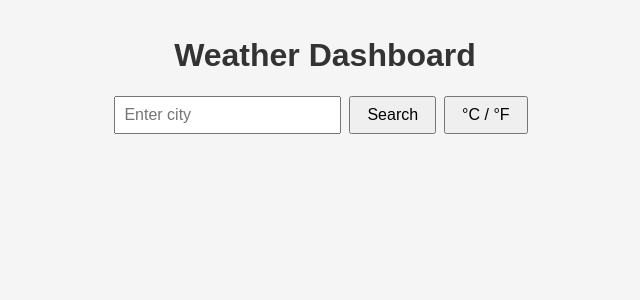
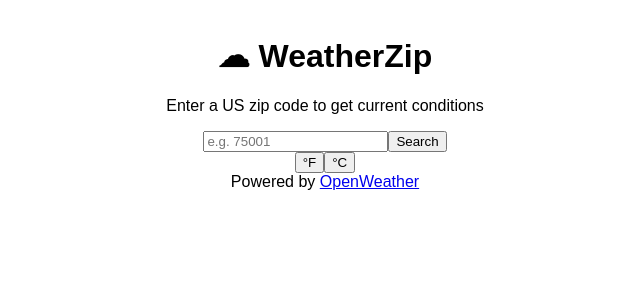
Before and after one commit to AryanBhasin1/weather_app, a React (Create React App) app: page / in a window 1280 px wide. Shown: the top 300 px of the page, without its empty margins (315-955 px from the left). Built offline with nearby package versions, Linux system fonts and the light colour scheme.

Commit message:
Refactor App component and improve weather fetching

```diff
--- a/src/App.js
+++ b/src/App.js
@@ -1,131 +1,311 @@
-import React, { useEffect, useState } from "react";
+import React, { useState, useEffect, useCallback } from 'react';
+import './App.css';
 
 const WEATHER_API_KEY = "97009c1fd1db7b9652102f0d0444a025";
 const FORECAST_API_KEY = "c6fa03b387a9a0615b52862a7470c33b";
+const BASE_URL = 'https://api.openweathermap.org/data/2.5';
 
-function App() {
-  const [city, setCity] = useState(localStorage.getItem("lastCity") || "");
+// ─── Helper: group forecast list into daily buckets ───────────────────────────
+function groupForecastByDay(list) {
+  const days = {};
+  list.forEach((item) => {
+    const date = new Date(item.dt * 1000);
+    const key = date.toLocaleDateString('en-US', { weekday: 'short', month: 'short', day: 'numeric' });
+    if (!days[key]) {
+      days[key] = { temps: [], icons: [], descriptions: [] };
+    }
+    days[key].temps.push(item.main.temp);
+    days[key].icons.push(item.weather[0].icon);
+    days[key].descriptions.push(item.weather[0].description);
+  });
+
+  return Object.entries(days)
+    .slice(0, 5)
+    .map(([label, data]) => ({
+      label,
+      high: Math.max(...data.temps),
+      low: Math.min(...data.temps),
+      icon: data.icons[Math.floor(data.icons.length / 2)],
+      description: data.descriptions[Math.floor(data.descriptions.length / 2)],
+    }));
+}
+
+// ─── Helper: convert temperature ──────────────────────────────────────────────
+function toF(c) {
+  return (c * 9) / 5 + 32;
+}
+function displayTemp(celsius, unit) {
+  return unit === 'C' ? Math.round(celsius) : Math.round(toF(celsius));
+}
+
+// ─── WeatherIcon ──────────────────────────────────────────────────────────────
+function WeatherIcon({ icon, alt, size = 64 }) {
+  return (
+    <img
+      src={`https://openweathermap.org/img/wn/${icon}@2x.png`}
+      alt={alt}
+      width={size}
+      height={size}
+      className="weather-icon"
+    />
+  );
+}
+
+// ─── Main App ─────────────────────────────────────────────────────────────────
+export default function App() {
+  const [zip, setZip] = useState('');
   const [weather, setWeather] = useState(null);
   const [forecast, setForecast] = useState([]);
-  const [unit, setUnit] = useState("metric"); // 'metric' for Celsius, 'imperial' for Fahrenheit
+  const [unit, setUnit] = useState('F');
+  const [history, setHistory] = useState(() => {
+    try {
+      return JSON.parse(localStorage.getItem('zipHistory')) || [];
+    } catch {
+      return [];
+    }
+  });
   const [loading, setLoading] = useState(false);
-  const [error, setError] = useState("");
-  const [history, setHistory] = useState(
-    JSON.parse(localStorage.getItem("history")) || []
-  );
+  const [error, setError] = useState('');
+  const [theme, setTheme] = useState('cool');
 
-  const handleSearch = async () => {
-    if (!city) return;
+  // Persist history
+  useEffect(() => {
+    localStorage.setItem('zipHistory', JSON.stringify(history));
+  }, [history]);
+
+  // Set theme based on temperature
+  useEffect(() => {
+    if (!weather) return;
+    const tempC = weather.main.temp;
+    if (tempC >= 30) setTheme('hot');
+    else if (tempC >= 15) setTheme('warm');
+    else setTheme('cool');
+  }, [weather]);
+
+  // Restore last search on mount
+  useEffect(() => {
+    const last = localStorage.getItem('lastZip');
+    if (last) fetchWeather(last);
+    // eslint-disable-next-line react-hooks/exhaustive-deps
+  }, []);
+
+  const fetchWeather = useCallback(async (zipCode) => {
+    const trimmed = (zipCode || zip).trim();
+
+    if (!/^\d{5}$/.test(trimmed)) {
+      setError('Please enter a valid 5-digit US zip code.');
+      return;
+    }
+
     setLoading(true);
-    setError("");
+    setError('');
+
     try {
-      const weatherRes = await fetch(
-        `https://api.openweathermap.org/data/2.5/weather?q=${city}&appid=${WEATHER_API_KEY}&units=${unit}`
-      );
-      if (!weatherRes.ok) throw new Error("City not found");
-      const weatherData = await weatherRes.json();
-      setWeather(weatherData);
+      const [wRes, fRes] = await Promise.all([
+        fetch(`${BASE_URL}/weather?zip=${trimmed},us&appid=${WEATHER_API_KEY}&units=metric`),
+        fetch(`${BASE_URL}/forecast?zip=${trimmed},us&appid=${FORECAST_API_KEY}&units=metric`),
+      ]);
 
-      const forecastRes = await fetch(
-        `https://api.openweathermap.org/data/2.5/forecast?q=${city}&appid=${FORECAST_API_KEY}&units=${unit}`
-      );
-      const forecastData = await forecastRes.json();
-      const daily = forecastData.list.filter((_, index) => index % 8 === 0);
-      setForecast(daily);
+      if (!wRes.ok) {
+        const err = await wRes.json();
+        throw new Error(err.message || 'City not found for that zip code.');
+      }
 
-      localStorage.setItem("lastCity", city);
-      const updatedHistory = [city, ...history.filter((c) => c !== city)].slice(
-        0,
-        5
-      );
-      setHistory(updatedHistory);
-      localStorage.setItem("history", JSON.stringify(updatedHistory));
+      const wData = await wRes.json();
+      const fData = await fRes.json();
+
+      setWeather(wData);
+      setForecast(groupForecastByDay(fData.list));
+
+      // Update history (deduplicated, max 6)
+      setHistory((prev) => {
+        const entry = { zip: trimmed, city: wData.name };
+        const filtered = prev.filter((h) => h.zip !== trimmed);
+        return [entry, ...filtered].slice(0, 6);
+      });
+
+      localStorage.setItem('lastZip', trimmed);
     } catch (err) {
-      setError(err.message);
+      setError(err.message || 'Failed to fetch weather. Check your zip code and try again.');
       setWeather(null);
       setForecast([]);
     } finally {
       setLoading(false);
     }
+  }, [zip]);
+
+  const handleSubmit = (e) => {
+    e.preventDefault();
+    fetchWeather(zip);
   };
 
-  const toggleUnit = () => {
-    setUnit((prev) => (prev === "metric" ? "imperial" : "metric"));
+  const handleHistoryClick = (entry) => {
+    setZip(entry.zip);
+    fetchWeather(entry.zip);
   };
 
-  useEffect(() => {
-    if (city) handleSearch();
-    // eslint-disable-next-line
-  }, [unit]);
+  const clearHistory = () => {
+    setHistory([]);
+    localStorage.removeItem('zipHistory');
+  };
 
   return (
-    <div className={`app ${unit === "metric" ? "light" : "dark"}`}>
-      <h1>Weather Dashboard</h1>
-      <div className="search">
-        <input
-          type="text"
-          value={city}
-          onChange={(e) => setCity(e.target.value)}
-          placeholder="Enter city"
-        />
-        <button onClick={handleSearch}>Search</button>
-        <button onClick={toggleUnit}>°C / °F</button>
-      </div>
+    <div className={`app theme-${theme}`}>
+      <div className="app-bg" />
 
-      {loading && <p>Loading...</p>}
-      {error && <p className="error">{error}</p>}
+      <header className="app-header">
+        <h1 className="app-title">
+          <span className="title-icon">☁</span> WeatherZip
+        </h1>
+        <p className="app-subtitle">Enter a US zip code to get current conditions</p>
+      </header>
 
-      {weather && (
-        <div className="weather-info">
-          <h2>{weather.name}</h2>
-          <p>
-            Temperature: {weather.main.temp}° {unit === "metric" ? "C" : "F"}
-          </p>
-          <p>Humidity: {weather.main.humidity}%</p>
-          <p>
-            Wind: {weather.wind.speed} {unit === "metric" ? "m/s" : "mph"}
-          </p>
-          <p>Description: {weather.weather[0].description}</p>
-          <img
-            alt="icon"
-            src={`https://openweathermap.org/img/wn/${weather.weather[0].icon}@2x.png`}
+      {/* ── Search Form ── */}
+      <form className="search-form" onSubmit={handleSubmit}>
+        <div className="search-row">
+          <input
+            type="text"
+            className="zip-input"
+            value={zip}
+            onChange={(e) => setZip(e.target.value.replace(/\D/g, '').slice(0, 5))}
+            placeholder="e.g. 75001"
+            maxLength={5}
+            inputMode="numeric"
+            aria-label="Zip code"
           />
+          <button type="submit" className="search-btn" disabled={loading}>
+            {loading ? <span className="spinner" /> : 'Search'}
+          </button>
+        </div>
+
+        {/* Unit Toggle */}
+        <div className="unit-toggle">
+          <button
+            type="button"
+            className={`unit-btn ${unit === 'F' ? 'active' : ''}`}
+            onClick={() => setUnit('F')}
+          >
+            °F
+          </button>
+          <button
+            type="button"
+            className={`unit-btn ${unit === 'C' ? 'active' : ''}`}
+            onClick={() => setUnit('C')}
+          >
+            °C
+          </button>
+        </div>
+      </form>
+
+      {/* ── Error ── */}
+      {error && (
+        <div className="error-banner" role="alert">
+          ⚠ {error}
         </div>
       )}
 
-      {forecast.length > 0 && (
-        <div className="forecast">
-          <h3>5-Day Forecast</h3>
+      {/* ── Search History ── */}
+      {history.length > 0 && (
+        <div className="history-section">
+          <div className="history-header">
+            <span className="history-label">Recent</span>
+            <button className="clear-btn" onClick={clearHistory} type="button">
+              Clear
+            </button>
+          </div>
+          <div className="history-chips">
+            {history.map((h) => (
+              <button
+                key={h.zip}
+                className="history-chip"
+                onClick={() => handleHistoryClick(h)}
+                type="button"
+              >
+                <span className="chip-zip">{h.zip}</span>
+                <span className="chip-city">{h.city}</span>
+              </button>
+            ))}
+          </div>
+        </div>
+      )}
+
+      {/* ── Current Weather Card ── */}
+      {weather && !loading && (
+        <div className="weather-card">
+          <div className="card-location">
+            <h2 className="city-name">{weather.name}</h2>
+            <span className="zip-badge">ZIP {localStorage.getItem('lastZip')}</span>
+          </div>
+
+          <div className="card-main">
+            <div className="temp-block">
+              <span className="temp-value">
+                {displayTemp(weather.main.temp, unit)}°{unit}
+              </span>
+              <span className="feels-like">
+                Feels like {displayTemp(weather.main.feels_like, unit)}°{unit}
+              </span>
+            </div>
+            <div className="icon-block">
+              <WeatherIcon icon={weather.weather[0].icon} alt={weather.weather[0].description} size={96} />
+              <span className="description">
+                {weather.weather[0].description
+                  .split(' ')
+                  .map((w) => w[0].toUpperCase() + w.slice(1))
+                  .join(' ')}
+              </span>
+            </div>
+          </div>
+
+          <div className="card-stats">
+            <div className="stat">
+              <span className="stat-label">High</span>
+              <span className="stat-value">
+                {displayTemp(weather.main.temp_max, unit)}°
+              </span>
+            </div>
+            <div className="stat">
+              <span className="stat-label">Low</span>
+              <span className="stat-value">
+                {displayTemp(weather.main.temp_min, unit)}°
+              </span>
+            </div>
+            <div className="stat">
+              <span className="stat-label">Humidity</span>
+              <span className="stat-value">{weather.main.humidity}%</span>
+            </div>
+            <div className="stat">
+              <span className="stat-label">Wind</span>
+              <span className="stat-value">{Math.round(weather.wind.speed * 3.6)} km/h</span>
+            </div>
+          </div>
+        </div>
+      )}
+
+      {/* ── 5-Day Forecast ── */}
+      {forecast.length > 0 && !loading && (
+        <div className="forecast-section">
+          <h3 className="forecast-title">5-Day Forecast</h3>
           <div className="forecast-grid">
-            {forecast.map((day, index) => (
-              <div key={index} className="forecast-day">
-                <p>{new Date(day.dt_txt).toLocaleDateString()}</p>
-                <p>Temp: {day.main.temp}°</p>
-                <p>{day.weather[0].main}</p>
-                <img
-                  alt="icon"
-                  src={`https://openweathermap.org/img/wn/${day.weather[0].icon}@2x.png`}
-                />
+            {forecast.map((day) => (
+              <div key={day.label} className="forecast-card">
+                <span className="forecast-day">{day.label}</span>
+                <WeatherIcon icon={day.icon} alt={day.description} size={48} />
+                <span className="forecast-desc">{day.description}</span>
+                <div className="forecast-temps">
+                  <span className="f-high">{displayTemp(day.high, unit)}°</span>
+                  <span className="f-sep">/</span>
+                  <span className="f-low">{displayTemp(day.low, unit)}°</span>
+                </div>
               </div>
             ))}
           </div>
         </div>
       )}
 
-      {history.length > 0 && (
-        <div className="history">
-          <h4>Search History</h4>
-          <ul>
-            {history.map((item, idx) => (
-              <li key={idx} onClick={() => setCity(item)}>
-                {item}
-              </li>
-            ))}
-          </ul>
-        </div>
-      )}
+      <footer className="app-footer">
+        Powered by <a href="https://openweathermap.org" target="_blank" rel="noreferrer">OpenWeather</a>
+      </footer>
     </div>
   );
 }
-
-export default App;
```
